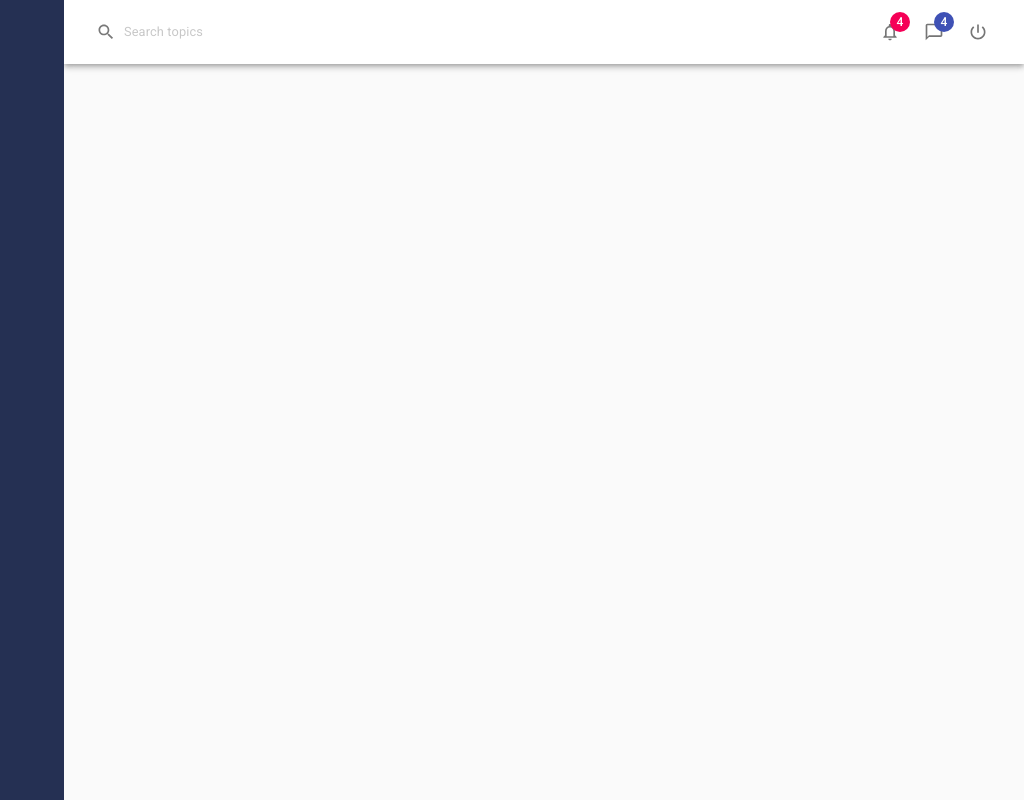
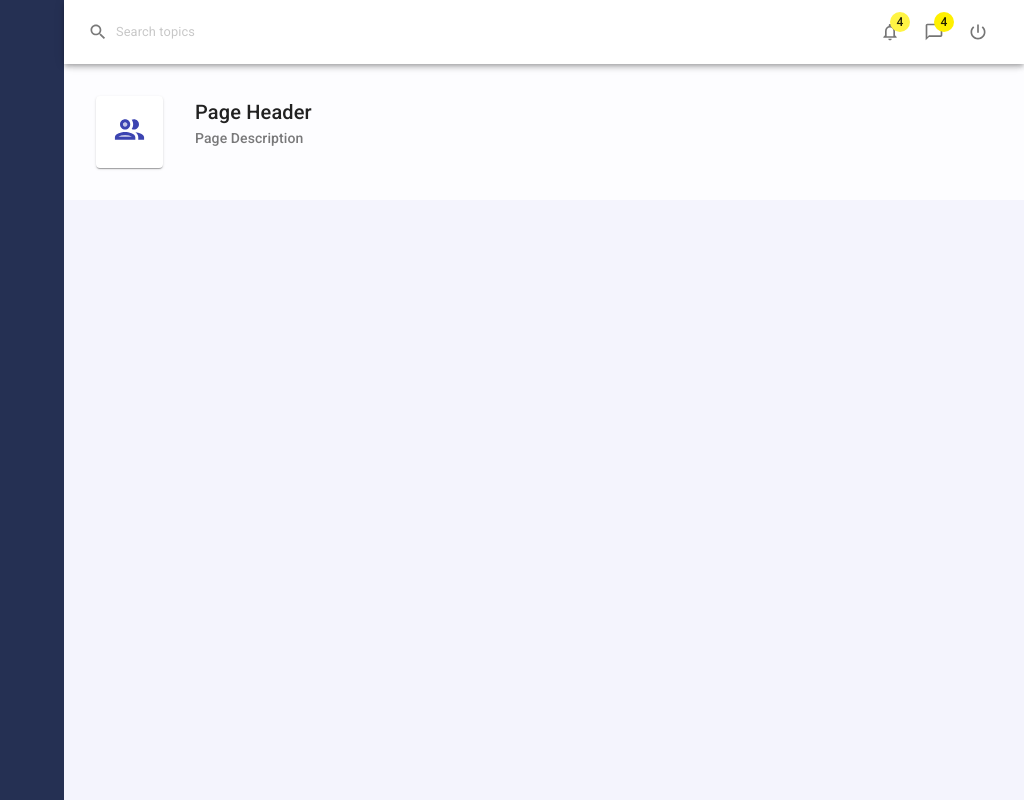
Before and after one commit to wpanumas1980/basic-mui, a React (Create React App) app: page / in a window 1280 px wide. Shown: the whole page, without its empty margins (256-1280 px from the left). Built offline with nearby package versions, Linux system fonts and the light colour scheme.

Commit message:
Mui Theme Customization

```diff
--- a/src/App/App.js
+++ b/src/App/App.js
@@ -1,24 +1,64 @@
-import { CssBaseline, makeStyles } from '@material-ui/core';
+import { createMuiTheme, CssBaseline, makeStyles, ThemeProvider } from '@material-ui/core';
 import React from 'react';
 import Header from '../components/Header';
+import PageHeader from '../components/PageHeader';
 import SideMenu from '../components/SideMenu';
+import PeopleOutlineTwoToneIcon from '@material-ui/icons/PeopleOutlineTwoTone';
+
+
+const theme = createMuiTheme({
+  palette: {
+    primary: {
+      main: '#FFF000',
+      light: '#3c44b126'
+    },
+    secondary: {
+      main: '#FFF444',
+      light: '#f84526'
+    },
+    background: {
+      default: '#f4f4fd'
+    }
+  },
+  overrides:{
+    MuiAppBar:{
+      root:{
+        transform:'translateZ(0)'
+      }
+    }
+  },
+  props:{
+    MuiIconButton:{
+      disableRipple:'true'
+    }
+  }
+  // shape:{
+  //   borderRadius:'12px'
+  // }
+})
 
 const useStyles = makeStyles({
-  appMain :{
-    paddingLeft :'320px',
-    width:'100%'
+  appMain: {
+    paddingLeft: '320px',
+    width: '100%'
   }
 })
+
 function App() {
   const classes = useStyles()
   return (
-    <>
+    <ThemeProvider theme={theme}>
       <SideMenu />
       <div className={classes.appMain}>
-        <Header/>
+        <Header />
+        <PageHeader
+          title="Page Header"
+          subTitle="Page Description"
+          icon={<PeopleOutlineTwoToneIcon fontSize="large"/>}
+        />
       </div>
-      <CssBaseline/>
-    </>
+      <CssBaseline />
+    </ThemeProvider >
   );
 }
 
--- a/src/components/Header.js
+++ b/src/components/Header.js
@@ -3,10 +3,6 @@
   AppBar,
   Toolbar,
   IconButton,
-  List,
-  ListItem,
-  ListItemText,
-  Container,
   Grid,
   InputBase,
   Badge
@@ -15,33 +11,25 @@
 import ChatBubbleOutlineIcon from '@material-ui/icons/ChatBubbleOutline';
 import PowerSettingsNewIcon from '@material-ui/icons/PowerSettingsNew';
 import SearchIcon from '@material-ui/icons/Search';
-import { Home } from "@material-ui/icons";
 import { makeStyles } from "@material-ui/core/styles";
 
-const useStyles = makeStyles({
+const useStyles = makeStyles(theme => ({
   root: {
-    backgroundColor: '#fff'
+    backgroundColor: '#fff',
   },
   searchInput: {
     opacity: '0.6',
-    padding: '0px 8px',
+    padding: `0px ${theme.spacing(1)}`,
     fontSize: '0.8rem',
     '&:hover':{
       backgroundColor:'#f2f2f2'
     },
     '& .MuiSvgIcon-root':{
-      marginRight:'8px',
+      marginRight:theme.spacing(1),
     }
   }
-});
+}));
 
-const navLinks = [
-  { title: `about us`, path: `/about-us` },
-  { title: `product`, path: `/product` },
-  { title: `blog`, path: `/blog` },
-  { title: `contact`, path: `/contact` },
-  { title: `faq`, path: `/faq` }
-];
 
 const Header = () => {
   const classes = useStyles();
@@ -59,7 +47,7 @@
           </Grid>
           <Grid item sm></Grid>
           <Grid item >
-            <IconButton classes={{root:classes.btnRoot,label:classes.btnLabel}}>
+            <IconButton >
               <Badge badgeContent={4} color="secondary">
                 <NotificationsNoneIcon fontSize="small" />
               </Badge>
--- /dev/null
+++ b/src/components/PageHeader.js
@@ -0,0 +1,53 @@
+import React from 'react'
+import { Card, makeStyles, Paper, Typography } from '@material-ui/core'
+
+const useStyles = makeStyles(theme =>({
+    root:{
+        backgroundColor:'#fdfdff'
+    },
+    pageHeader:{
+        padding:theme.spacing(4),
+        display:'flex',
+        marginBottom:theme.spacing(2)
+    },
+    pageIcon:{
+        display:'inline-block',
+        padding:theme.spacing(2),
+        color:'#3c44b1'
+    },
+    pageTitle:{
+        paddingLeft:theme.spacing(4),
+        '& .MuiTypography-subtitle2':{
+            opacity:'0.6'
+        }
+    }
+}))
+export default function PageHeader(props) {
+
+    const classes = useStyles();
+    const { title, subTitle, icon } = props;
+
+    return (
+        <Paper elevation={0} square className={classes.root}>
+            <div className={classes.pageHeader}>
+                <Card className={classes.pageIcon}>
+                    {icon}
+                </Card>
+                <div className={classes.pageTitle}>
+                    <Typography
+                        variant="h6"
+                        component="div"
+                    >
+                        {title}
+                    </Typography>
+                    <Typography
+                        variant="subtitle2"
+                        component="div"
+                    >
+                        {subTitle}
+                    </Typography>
+                </div>
+            </div>
+        </Paper>
+    )
+}
```
